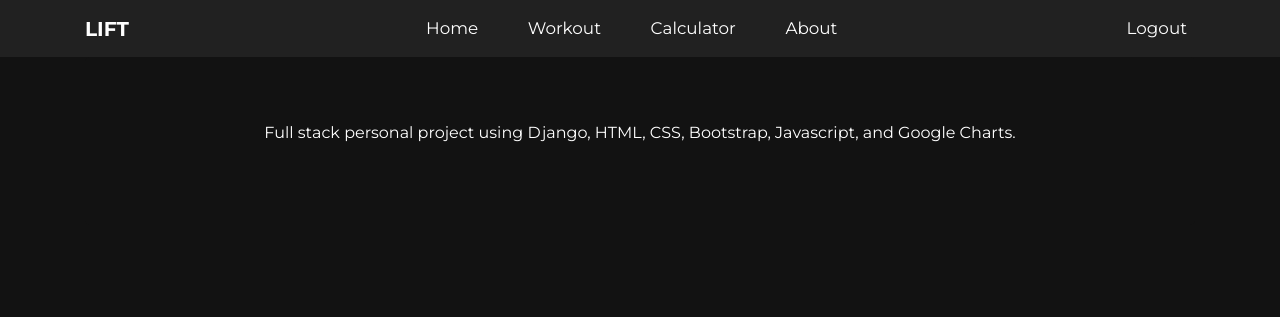
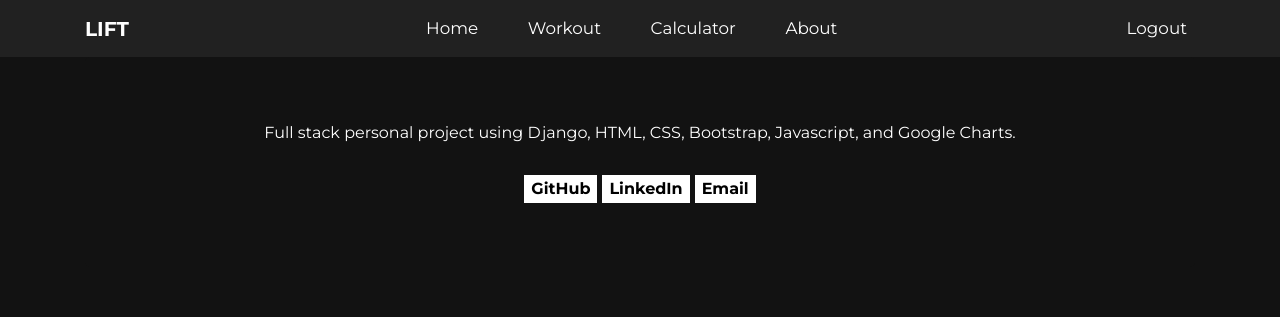
Before and after one commit to bsule/Workout-Tracker, a Django app: page /about/ in a window 1280 px wide. Shown: the top 317 px of the page. Run offline with Django 4.2, Linux system fonts and the light colour scheme; a user stored in the database is signed in; parts of the project's set-up code (start-up, migrations or seed data) failed here and were passed over; some libraries are stand-ins or nearby versions.

Commit message:
working on about page

```diff
--- a/workout_tracker/static/css/master.css
+++ b/workout_tracker/static/css/master.css
@@ -37,5 +37,31 @@ body{
 
 .about-jumbotron{
     display: flex;
+    flex-direction: column;
     justify-content: center;
 }
+
+#about-text{
+    margin-left: auto;
+    margin-right: auto;
+    margin-bottom: 30px;
+    justify-content: center;
+}
+
+button{
+    border: 1px #fff solid;
+    background-color: #fff;
+    color: black;
+    font-weight: bold;
+
+}
+
+.buttons{
+    display: flex;
+    justify-content: center;
+}
+
+#linkedinbtn{
+    margin-left: 5px;
+    margin-right: 5px;
+}
--- a/workout_tracker/templates/about.html
+++ b/workout_tracker/templates/about.html
@@ -3,7 +3,13 @@
 
 {% block content %}
     <div class="jumbotron about-jumbotron">
-        <p>Full stack personal project using Django, HTML, CSS, Bootstrap, Javascript, and Google Charts.</p>
+        <p id="about-text">Full stack personal project using Django, HTML, CSS, Bootstrap, Javascript, and Google Charts.</p>
+        <div class="buttons">
+            <a href="https://github.com/bsule"><button type="button">GitHub</button></a>
+            <a href="https://www.linkedin.com/in/bilal-suleiman-a1aa741b9/" id="linkedinbtn"><button type="button">LinkedIn</button></a>
+            <a href="bilal.suleiman@gmail.com"><button type="button">Email</button></a>
+        </div>
     </div>
-    <a href="#"></a>
+
+
 {% endblock %}
```
